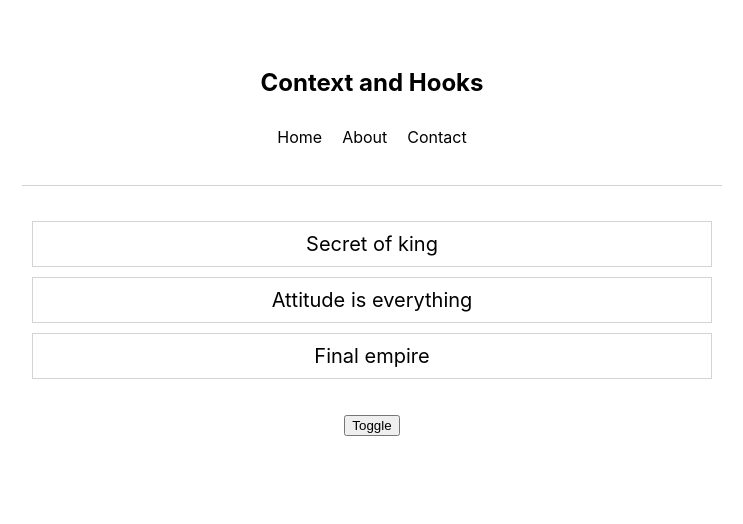
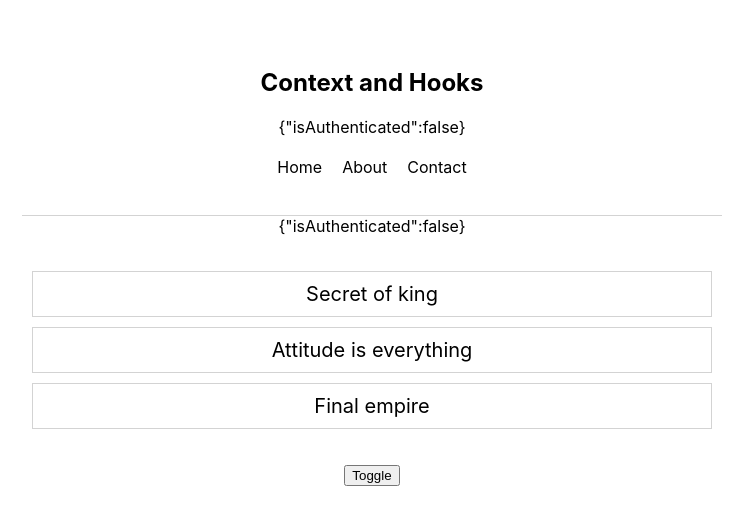
Before and after one commit to ChaitanyaVSH/reactContextAndHooks, a React (Create React App) app: page / in a window 1280 px wide. Shown: the top 524 px of the page, without its empty margins (268-1011 px from the left). Built offline with nearby package versions, Linux system fonts and the light colour scheme.

Commit message:
Implemented Multiple Contexts 1. Create a new Context 2. We can wrap the Context.Providers one in another 3. We can use useContext any times to obtain access to different Contexts

```diff
--- a/src/App.js
+++ b/src/App.js
@@ -3,16 +3,19 @@ import styles from "./App.module.css";
 import Booklist from './components/BookList/Booklist';
 import Navbar from './components/NavBar/Navbar';
 import ThemeToggler from './components/ThemeToggler';
+import AuthProvider from './contexts/AuthenticationContext/AuthContext';
 import ThemeProvider from "./contexts/ThemeContext/ThemeContext";
 
 const App = () => {
   return (
     <div className={styles.container}>
+      <AuthProvider>
       <ThemeProvider>
         <Navbar/>
         <Booklist/>
         <ThemeToggler/>
       </ThemeProvider>
+      </AuthProvider>
     </div>
   )
 }
--- a/src/components/BookList/Booklist.jsx
+++ b/src/components/BookList/Booklist.jsx
@@ -1,12 +1,14 @@
 import React, { useContext } from 'react';
+import { AuthContext } from '../../contexts/AuthenticationContext/AuthContext';
 import { ThemeContext } from '../../contexts/ThemeContext/ThemeContext';
 import styles from "./Booklist.module.css";
 
 const Booklist = () => {
 
-    const data = useContext(ThemeContext);
+    const themeData = useContext(ThemeContext);
+    const authData = useContext(AuthContext);
 
-    const theme = data.isLightTheme ? data.light : data.dark;
+    const theme = themeData.isLightTheme ? themeData.light : themeData.dark;
 
     return (
         <div className={styles.container} style={{
@@ -14,6 +16,7 @@ const Booklist = () => {
             color: theme.text,
         }}>
             <div className={styles.booklist}>
+            {JSON.stringify(authData)}
                 <ul>
                     <li>Secret of king</li>
                     <li>Attitude is everything</li>
--- a/src/components/NavBar/Navbar.jsx
+++ b/src/components/NavBar/Navbar.jsx
@@ -1,12 +1,14 @@
 import React, { useContext } from 'react';
+import { AuthContext } from '../../contexts/AuthenticationContext/AuthContext';
 import { ThemeContext } from '../../contexts/ThemeContext/ThemeContext';
 import styles from "./NavBar.module.css";
 
 const Navbar = () => {
 
-    const data = useContext(ThemeContext);
+    const themeData = useContext(ThemeContext);
+    const authData = useContext(AuthContext);
 
-    const theme = data.isLightTheme ? data.light : data.dark;
+    const theme = themeData.isLightTheme ? themeData.light : themeData.dark;
 
     return (
         <div className={styles.container} style={{
@@ -14,6 +16,7 @@ const Navbar = () => {
             color: theme.text,
         }}>
             <h2>Context and Hooks</h2>
+            {JSON.stringify(authData)}
             <nav className={styles.navbar}>
                 <ul>
                     <li>Home</li>
--- /dev/null
+++ b/src/contexts/AuthenticationContext/AuthContext.js
@@ -0,0 +1,33 @@
+import React, { createContext, useState } from 'react';
+
+/**
+ * Creating a context
+ * 1. Context has the Provider.
+ * 2. Provider should wrap the components that needs access to the Context.
+ * 3. Provider takes a parameter called value that holds the data.
+ */
+export const AuthContext = createContext();
+
+/**
+ * Creating a wrapper that wraps the nested elements with the Context.Provider
+ * @param {1} param1 Children, Wrapped components come as children to this wrapper.
+ * @returns Children wrapped with the Context.Provider.
+ */
+const AuthProvider = ({children}) => {
+
+    // Creating a default authentication
+    const authData = {
+        isAuthenticated: false
+    }
+
+    // Creating a default state
+    const [auth, setAuth] = useState(authData)
+
+    return (
+        <AuthContext.Provider value={{...auth}}>
+            {children}
+        </AuthContext.Provider>
+    )
+}
+
+export default AuthProvider;
```
